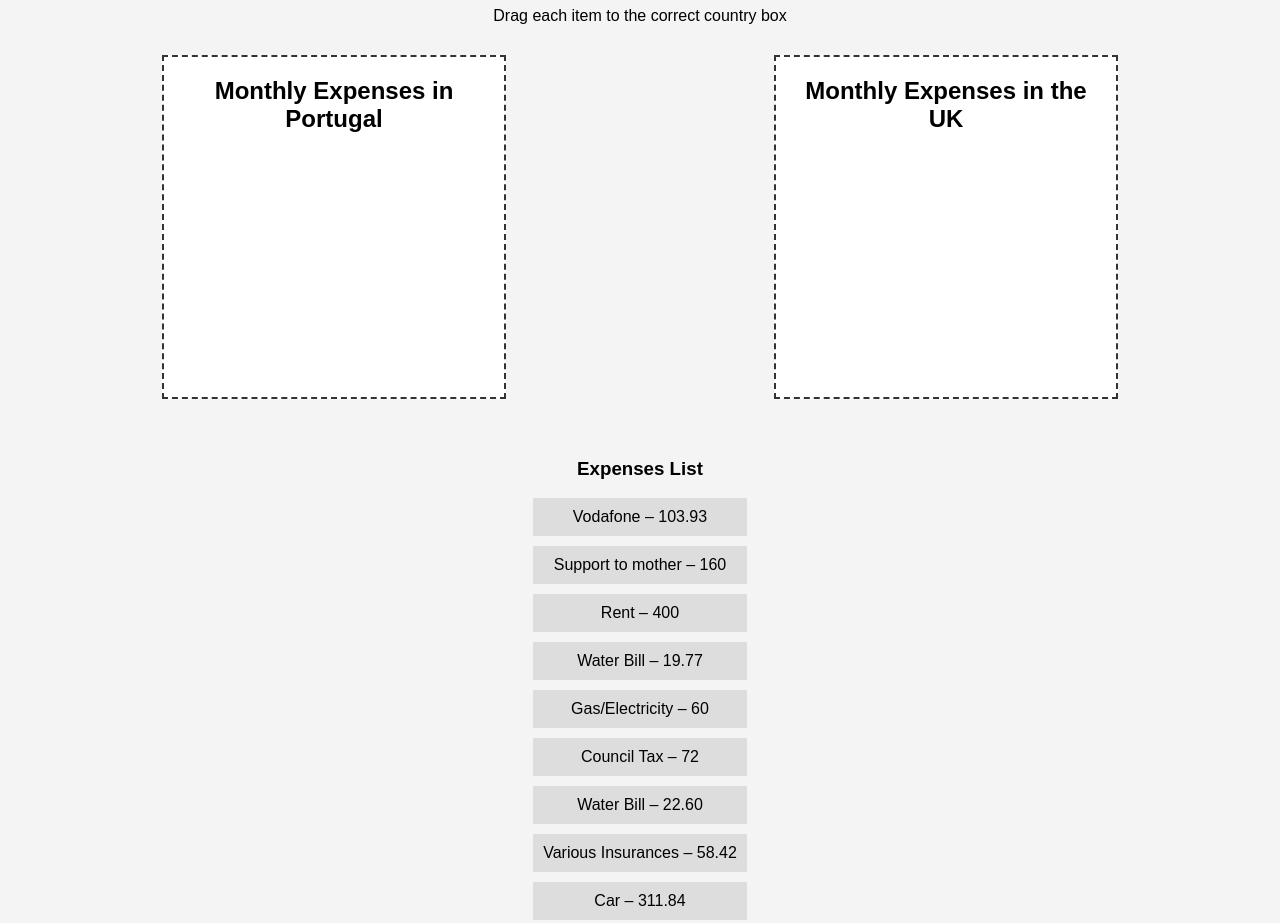
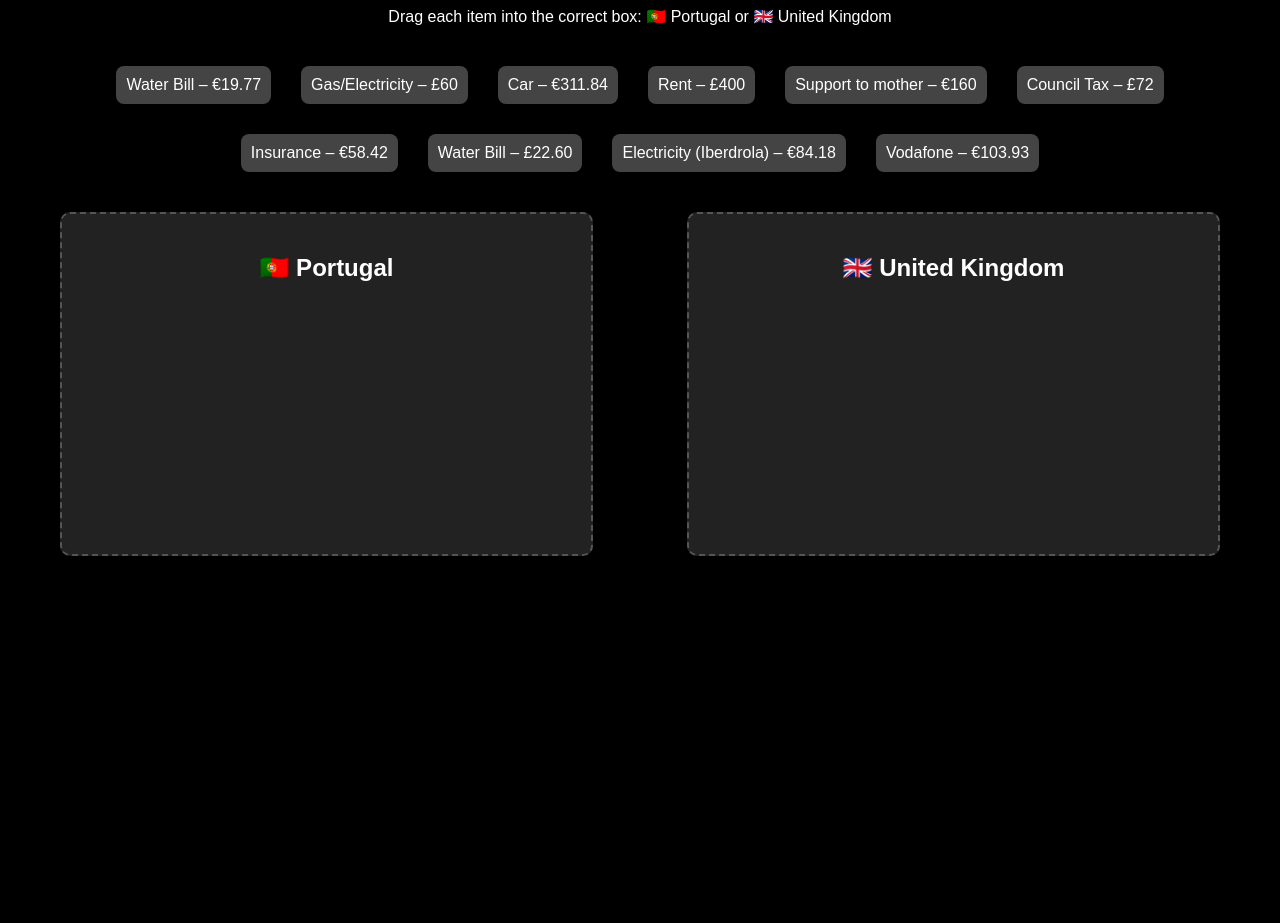
Before and after one commit to PLouzinho/Monthly-Expenses, a plain HTML site: page index.html in a window 1280 px wide. Shown: the part 101-1024 px from the top of the page. After the commit the page ends 800 px from the top, so only its background shows below. Drawn offline with Linux system fonts and the light colour scheme.

Commit message:
Add files via upload

```diff
--- a/index.html
+++ b/index.html
@@ -1,137 +1,145 @@
-
 <!DOCTYPE html>
 <html lang="en">
 <head>
-  <meta charset="UTF-8">
-  <title>Monthly Expenses Sort Game</title>
+  <meta charset="UTF-8" />
+  <meta name="viewport" content="width=device-width, initial-scale=1.0"/>
+  <title>Monthly Expenses Sorting Game</title>
   <style>
     body {
+      background-color: #000;
+      color: #fff;
       font-family: Arial, sans-serif;
-      background: #f4f4f4;
+      padding: 20px;
       text-align: center;
-      padding: 20px;
+    }
+
+    h1 {
+      color: #00ffcc;
     }
 
     .container {
       display: flex;
       justify-content: space-around;
       margin-top: 30px;
+      gap: 30px;
     }
 
-    .box {
-      border: 2px dashed #333;
+    .dropzone {
+      background-color: #222;
+      border: 2px dashed #555;
+      border-radius: 10px;
       padding: 20px;
-      width: 300px;
+      width: 40%;
       min-height: 300px;
-      background-color: white;
     }
 
-    .box h2 {
-      margin-top: 0;
+    .dropzone h2 {
+      color: #fff;
+      margin-bottom: 10px;
     }
 
     .item {
+      background-color: #444;
       margin: 10px;
       padding: 10px;
-      background: #ddd;
+      border-radius: 8px;
       cursor: grab;
     }
 
-    .correct {
-      background-color: #b0f2b6;
+    #items {
+      display: flex;
+      flex-wrap: wrap;
+      gap: 10px;
+      margin-top: 30px;
+      justify-content: center;
     }
 
-    #finalMessage {
-      display: none;
+    #message {
       margin-top: 30px;
-      font-size: 24px;
-      color: #333;
+      font-size: 1.4em;
+      color: #00ffcc;
     }
   </style>
 </head>
 <body>
-  <h1>Sort the Monthly Expenses</h1>
-  <p>Drag each item to the correct country box</p>
+  <h1>Monthly Expenses Drag & Drop</h1>
+  <p>Drag each item into the correct box: 🇵🇹 Portugal or 🇬🇧 United Kingdom</p>
+
+  <div id="items">
+    <div class="item" draggable="true" data-country="pt">Water Bill – €19.77</div>
+    <div class="item" draggable="true" data-country="uk">Gas/Electricity – £60</div>
+    <div class="item" draggable="true" data-country="pt">Car – €311.84</div>
+    <div class="item" draggable="true" data-country="uk">Rent – £400</div>
+    <div class="item" draggable="true" data-country="pt">Support to mother – €160</div>
+    <div class="item" draggable="true" data-country="uk">Council Tax – £72</div>
+    <div class="item" draggable="true" data-country="pt">Insurance – €58.42</div>
+    <div class="item" draggable="true" data-country="uk">Water Bill – £22.60</div>
+    <div class="item" draggable="true" data-country="pt">Electricity (Iberdrola) – €84.18</div>
+    <div class="item" draggable="true" data-country="pt">Vodafone – €103.93</div>
+  </div>
 
   <div class="container">
-    <div id="portugalBox" class="box" ondrop="drop(event)" ondragover="allowDrop(event)">
-      <h2>Monthly Expenses in Portugal</h2>
+    <div class="dropzone" id="portugal">
+      <h2>🇵🇹 Portugal</h2>
     </div>
-
-    <div id="ukBox" class="box" ondrop="drop(event)" ondragover="allowDrop(event)">
-      <h2>Monthly Expenses in the UK</h2>
+    <div class="dropzone" id="uk">
+      <h2>🇬🇧 United Kingdom</h2>
     </div>
   </div>
 
-  <div class="container" style="margin-top: 40px;">
-    <div>
-      <h3>Expenses List</h3>
-      <div id="items">
-<div class="item" draggable="true" ondragstart="drag(event)" id="Vodafone – 103.93" data-country="pt">Vodafone – 103.93</div>
-<div class="item" draggable="true" ondragstart="drag(event)" id="Support to mother – 160" data-country="pt">Support to mother – 160</div>
-<div class="item" draggable="true" ondragstart="drag(event)" id="Rent – 400" data-country="uk">Rent – 400</div>
-<div class="item" draggable="true" ondragstart="drag(event)" id="Water Bill – 19.77" data-country="pt">Water Bill – 19.77</div>
-<div class="item" draggable="true" ondragstart="drag(event)" id="Gas/Electricity – 60" data-country="uk">Gas/Electricity – 60</div>
-<div class="item" draggable="true" ondragstart="drag(event)" id="Council Tax – 72" data-country="uk">Council Tax – 72</div>
-<div class="item" draggable="true" ondragstart="drag(event)" id="Water Bill – 22.60" data-country="uk">Water Bill – 22.60</div>
-<div class="item" draggable="true" ondragstart="drag(event)" id="Various Insurances – 58.42" data-country="pt">Various Insurances – 58.42</div>
-<div class="item" draggable="true" ondragstart="drag(event)" id="Car – 311.84" data-country="pt">Car – 311.84</div>
-<div class="item" draggable="true" ondragstart="drag(event)" id="Gas/Electricity – 84.18" data-country="pt">Gas/Electricity – 84.18</div>
-
-      </div>
-    </div>
-  </div>
-
-  <div id="finalMessage">“I earn around £1600 after taxes… but by the end of the month, almost nothing is left.”</div>
+  <div id="message"></div>
 
   <script>
-    function allowDrop(ev) {
-      ev.preventDefault();
-    }
+    const items = document.querySelectorAll('.item');
+    const dropzones = document.querySelectorAll('.dropzone');
+    const message = document.getElementById('message');
+    const totalItems = items.length;
 
-    function drag(ev) {
-      ev.dataTransfer.setData("text", ev.target.id);
-    }
+    let placedItems = 0;
 
-    function drop(ev) {
-      ev.preventDefault();
-      var data = ev.dataTransfer.getData("text");
-      var draggedItem = document.getElementById(data);
-      var box = ev.currentTarget;
+    items.forEach(item => {
+      item.addEventListener('dragstart', e => {
+        e.dataTransfer.setData('text/plain', item.dataset.country + '|' + item.textContent);
+        item.classList.add('dragging');
+      });
 
-      const country = draggedItem.getAttribute("data-country");
-      const correctBox = country === "pt" ? "portugalBox" : "ukBox";
+      item.addEventListener('dragend', () => {
+        item.classList.remove('dragging');
+      });
+    });
 
-      box.appendChild(draggedItem);
+    dropzones.forEach(zone => {
+      zone.addEventListener('dragover', e => {
+        e.preventDefault();
+      });
 
-      if (box.id === correctBox) {
-        draggedItem.classList.add("correct");
-      } else {
-        draggedItem.classList.remove("correct");
-      }
+      zone.addEventListener('drop', e => {
+        e.preventDefault();
+        const data = e.dataTransfer.getData('text/plain');
+        const [country, text] = data.split('|');
 
-      checkWinCondition();
-    }
+        const correct = (zone.id === 'portugal' && country === 'pt') ||
+                        (zone.id === 'uk' && country === 'uk');
 
-    function checkWinCondition() {
-      const items = document.querySelectorAll('.item');
-      let allCorrect = true;
+        if (correct) {
+          // Remove original item
+          const original = document.querySelector('.item.dragging');
+          if (original) original.remove();
 
-      items.forEach(item => {
-        const country = item.getAttribute("data-country");
-        const parentId = item.parentElement.id;
-        const correctBox = country === "pt" ? "portugalBox" : "ukBox";
-        if (parentId !== correctBox) {
-          allCorrect = false;
+          const newItem = document.createElement('div');
+          newItem.classList.add('item');
+          newItem.textContent = text;
+          newItem.setAttribute('draggable', 'false');
+          newItem.style.backgroundColor = '#007700';
+          zone.appendChild(newItem);
+          placedItems++;
+
+          if (placedItems === totalItems) {
+            message.textContent = "I earn around £1600 after taxes… but at the end of the month, almost nothing is left.";
+          }
         }
       });
-
-      if (allCorrect) {
-        document.getElementById("finalMessage").style.display = "block";
-      } else {
-        document.getElementById("finalMessage").style.display = "none";
-      }
-    }
+    });
   </script>
 </body>
 </html>
```
